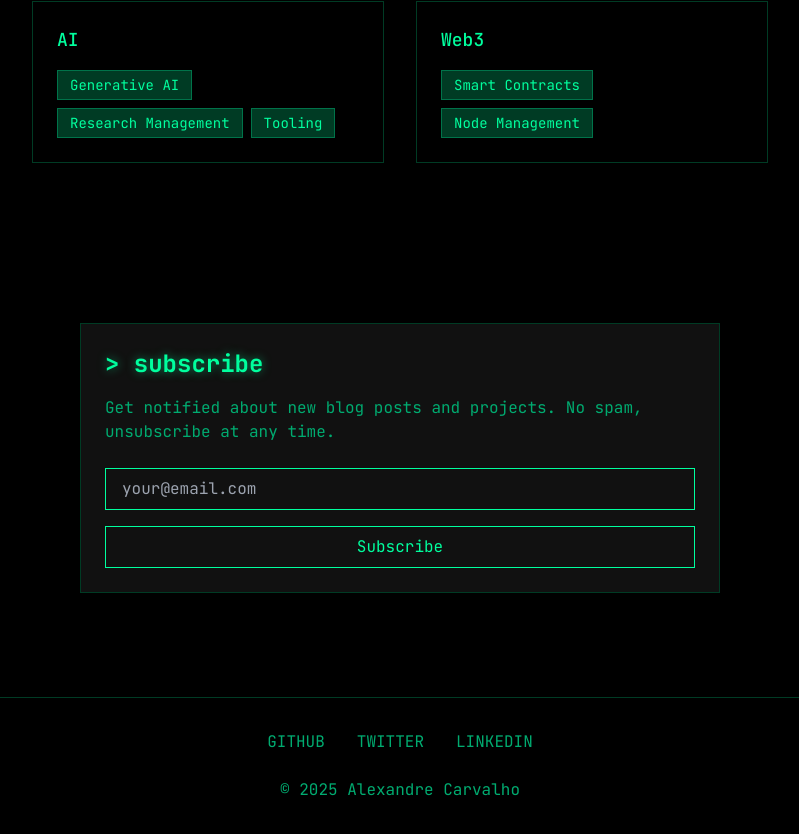
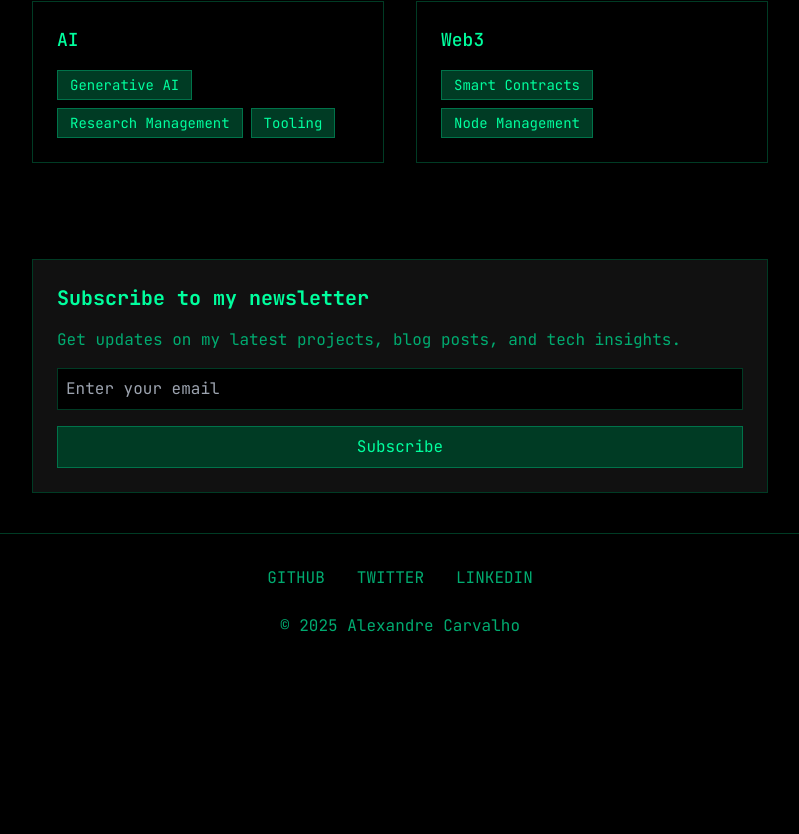
Before and after one commit to AlexMC/personal_website, a Next.js app: page /about in a window 1280 px wide. Shown: the part 899-1733 px from the top of the page, without its empty margins (240-1039 px from the left). After the commit the page ends 1569 px from the top, so only its background shows below. Built offline with nearby package versions, Linux system fonts and the light colour scheme.

Commit message:
newsletter integration with mailer lite, fix the links in the footer

```diff
--- a/components/Footer.js
+++ b/components/Footer.js
@@ -9,7 +9,7 @@ export default function Footer() {
           <a href="https://twitter.com/alexmc" target="_blank" rel="noopener noreferrer" className="text-primary-light hover:text-primary transition-colors">
             TWITTER
           </a>
-          <a href="https://linkedin.com/in/alexmc" target="_blank" rel="noopener noreferrer" className="text-primary-light hover:text-primary transition-colors">
+          <a href="https://www.linkedin.com/in/alexandremcarvalho/" target="_blank" rel="noopener noreferrer" className="text-primary-light hover:text-primary transition-colors">
             LINKEDIN
           </a>
         </div>
--- a/components/Newsletter.js
+++ b/components/Newsletter.js
@@ -2,84 +2,68 @@ import { useState } from 'react';
 
 const Newsletter = () => {
   const [email, setEmail] = useState('');
-  const [status, setStatus] = useState('');
+  const [status, setStatus] = useState('idle');
+  const [error, setError] = useState('');
 
   const handleSubmit = async (e) => {
     e.preventDefault();
-    setStatus('sending');
+    setStatus('loading');
+    setError('');
 
     try {
-      // Replace with your newsletter service endpoint
       const response = await fetch('/api/subscribe', {
         method: 'POST',
-        headers: { 'Content-Type': 'application/json' },
+        headers: {
+          'Content-Type': 'application/json',
+        },
         body: JSON.stringify({ email }),
       });
 
       const data = await response.json();
 
-      if (response.ok) {
+      if (!response.ok) {
+        throw new Error(data.message || 'Something went wrong');
+      }
+
       setStatus('success');
       setEmail('');
-      } else {
-        throw new Error(data.message || 'Something went wrong');
-      }
-    } catch (error) {
+    } catch (err) {
       setStatus('error');
-      console.error('Newsletter subscription error:', error);
+      setError(err.message);
     }
   };
 
   return (
-    <div className="section">
-      <div className="container-custom max-w-2xl">
-        <div className="p-6 bg-surface rounded-none border border-primary-dark">
-          <h2 className="text-2xl font-bold mb-4 text-glow">&gt; subscribe</h2>
-          <p className="text-primary-light mb-6">
-            Get notified about new blog posts and projects. No spam, unsubscribe at any time.
+    <div className="border border-primary-dark p-6 bg-surface">
+      <h3 className="text-xl font-bold text-primary mb-4">Subscribe to my newsletter</h3>
+      <p className="text-primary-light mb-4">
+        Get updates on my latest projects, blog posts, and tech insights.
       </p>
-
       <form onSubmit={handleSubmit} className="space-y-4">
         <div>
-              <label htmlFor="email" className="sr-only">
-                Email address
-              </label>
           <input
             type="email"
-                id="email"
             value={email}
             onChange={(e) => setEmail(e.target.value)}
-                placeholder="your@email.com"
-                className="terminal-input"
+            placeholder="Enter your email"
             required
+            className="w-full bg-background border border-primary-dark p-2 text-primary-light focus:border-primary focus:outline-none transition-colors"
           />
         </div>
-
         <button
           type="submit"
-              disabled={status === 'sending'}
-              className="btn-primary w-full"
+          disabled={status === 'loading'}
+          className="w-full bg-primary-dark text-primary border border-primary-medium hover:bg-primary hover:text-background px-4 py-2 transition-colors disabled:opacity-50 disabled:cursor-not-allowed"
         >
-              {status === 'sending' ? (
-                <span className="loading-cursor">Subscribing_</span>
-              ) : (
-                'Subscribe'
-              )}
+          {status === 'loading' ? 'Subscribing...' : 'Subscribe'}
         </button>
-
         {status === 'success' && (
-              <p className="text-primary text-sm">
-                <span className="loading-cursor">Thanks for subscribing_</span>
-              </p>
+          <p className="text-primary text-sm">Thanks for subscribing!</p>
         )}
         {status === 'error' && (
-              <p className="text-primary text-sm">
-                <span className="loading-cursor">Error: Please try again_</span>
-              </p>
+          <p className="text-red-500 text-sm">{error}</p>
         )}
       </form>
-        </div>
-      </div>
     </div>
   );
 };
--- a/pages/api/subscribe.js
+++ b/pages/api/subscribe.js
@@ -10,27 +10,31 @@ export default async function handler(req, res) {
   }
 
   try {
-    // Replace this with your newsletter service integration
-    // Example using a mailing service API:
-    /*
-    const response = await fetch('https://api.mailingservice.com/v1/subscribers', {
+    const response = await fetch('https://connect.mailerlite.com/api/subscribers', {
       method: 'POST',
       headers: {
         'Content-Type': 'application/json',
-        'Authorization': `Bearer ${process.env.MAILING_SERVICE_API_KEY}`,
+        'Accept': 'application/json',
+        'Authorization': `Bearer ${process.env.MAILERLITE_API_KEY}`,
       },
-      body: JSON.stringify({ email }),
+      body: JSON.stringify({
+        email,
+        groups: [], // Optional: Add group IDs if you want to add subscriber to specific groups
+        status: 'active',
+      }),
     });
 
+    const data = await response.json();
+
     if (!response.ok) {
-      throw new Error('Subscription failed');
+      throw new Error(data.message || 'Failed to subscribe');
     }
-    */
 
-    // For now, just simulate a successful subscription
     return res.status(200).json({ message: 'Successfully subscribed!' });
   } catch (error) {
     console.error('Newsletter subscription error:', error);
-    return res.status(500).json({ message: 'Internal server error' });
+    return res.status(500).json({
+      message: error.message || 'Error subscribing to newsletter'
+    });
   }
 }
```
Lines whose indentation alone changed are shown as unchanged.
